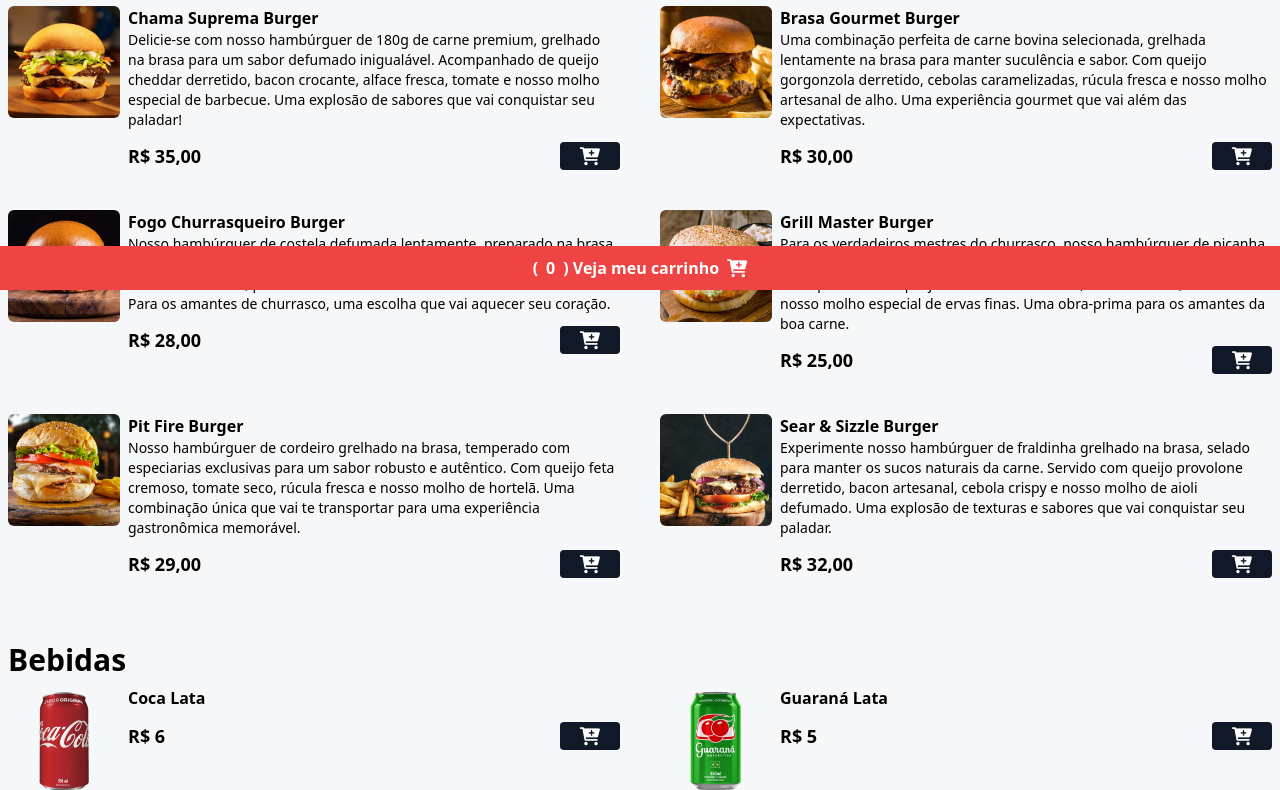
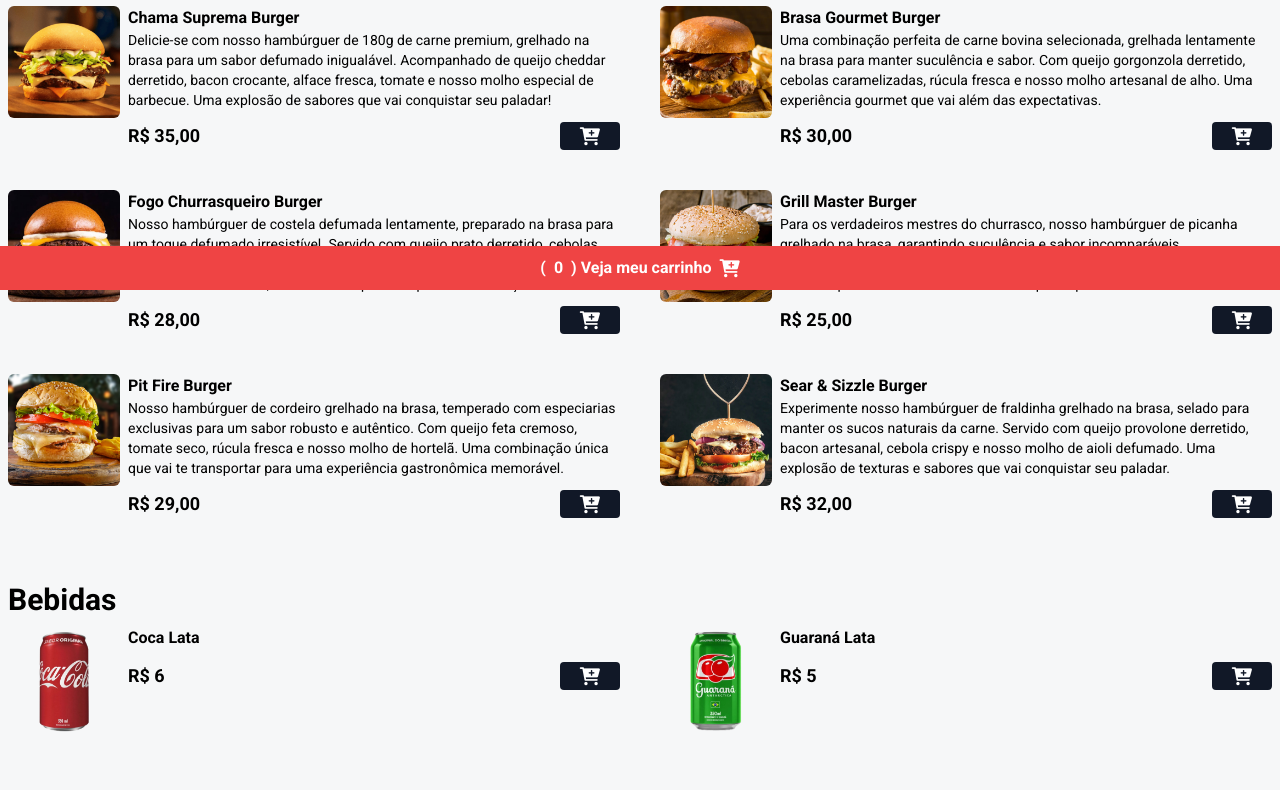
Before and after one commit to rfrancodev/hamburgueria, a website: page index.html in a window 1280 px wide. Shown: the part 510-1300 px from the top of the page. Drawn offline with Linux system fonts and the light colour scheme.

Commit message:
Adicionado font Roboto

```diff
--- a/index.html
+++ b/index.html
@@ -3,6 +3,10 @@
 <head>
     <meta charset="UTF-8">
     <meta name="viewport" content="width=device-width, initial-scale=1.0">
+
+    <link rel="preconnect" href="https://fonts.googleapis.com"/>
+    <link rel="preconnect" href="https://fonts.gstatic.com" crossorigin/>
+    <link href="https://fonts.googleapis.com/css2?family=Roboto:wght@400;500;700&display=swap" rel="stylesheet"/>
 
     <link rel="stylesheet" href="https://cdnjs.cloudflare.com/ajax/libs/font-awesome/6.0.0-beta3/css/all.min.css" integrity="sha512-Fo3rlrZj/k7ujTnHg4CGR2D7kSs0v4LLanw2qksYuRlEzO+tcaEPQogQ0KaoGN26/zrn20ImR1DfuLWnOo7aBA==" crossorigin="anonymous" referrerpolicy="no-referrer" />
 
--- a/tailwind.config.js
+++ b/tailwind.config.js
@@ -2,6 +2,9 @@
 module.exports = {
   content: ["./**/*.{html,js}"],
   theme: {
+    fontFamily:{
+      'sans': ['Roboto', 'sans-serif']
+    },
     extend: {
       backgroundImage:{
         "home": "url('/assets/bg.png')"
```
Also changed, not shown: styles/output.css.
